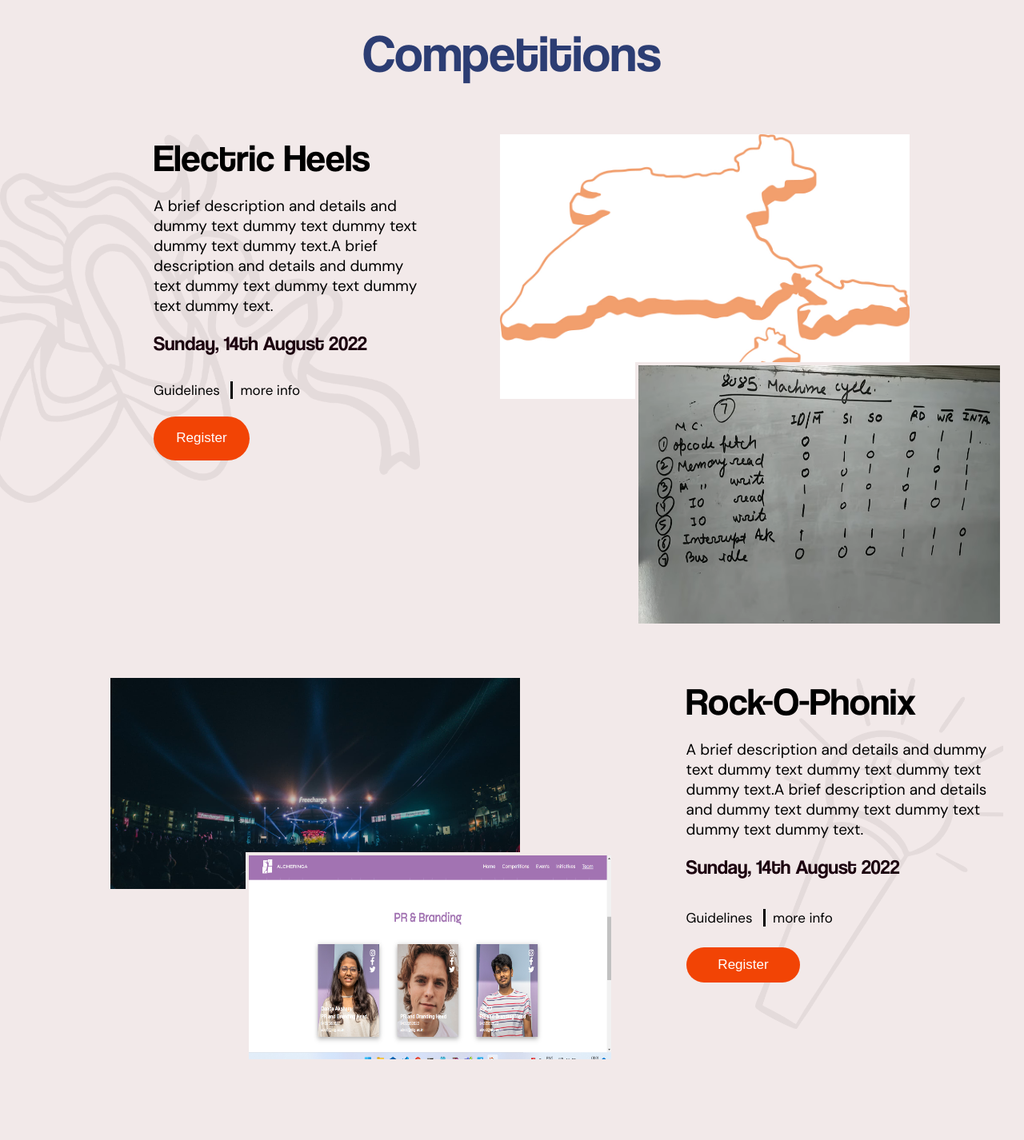
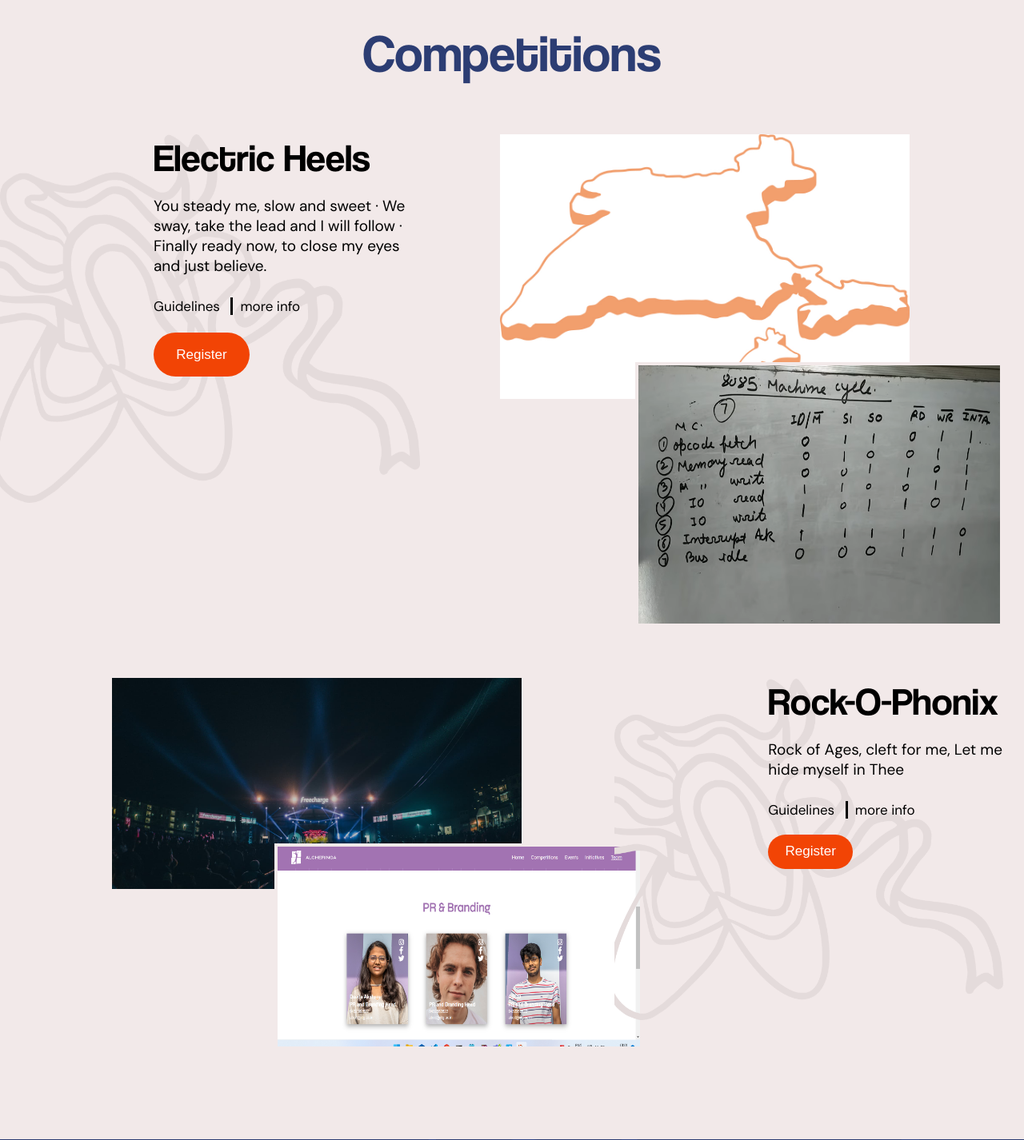
Before and after one commit to Alcheringa-Web-and-App-Operations/CE-Portal, a Django app: page /dashboard/1 in a window 1280 px wide; the page is wider, and only the part inside the window is pictured. Shown: the part 783-2209 px from the top of that part at 80% size. Run offline with Django 4.2, Linux system fonts and the light colour scheme; data comes from the database, SQL or seed files in the repository; both versions use the stored data as it was after the commit; some web fonts are replaced.

Commit message:
bg asset

```diff
--- a/city/models.py
+++ b/city/models.py
@@ -7,7 +7,6 @@ class City(models.Model):
     cityImage = models.ImageField(default='dcity.jpg',upload_to='city_pics')
     cityCompetitions = models.ManyToManyField('Competition')
     position=models.OneToOneField("Position",on_delete=models.CASCADE, null=True, blank = True)
-
     def __str__(self):
         return self.cityName
 
@@ -27,6 +26,7 @@ class Competition(models.Model):
     competitionDescription = models.TextField()
     competitionImage1 = models.ImageField(default='dcomp1.jpg',upload_to='competition_pics')
     competitionImage2 = models.ImageField(default='dcomp2.jpg',upload_to='competition_pics')
+    background_img=models.ImageField(default='dcity.jpg',upload_to='competition_background_images')
 
     def __str__(self):
         return self.competitionName
--- a/city/static/city/Styles/dashboard.css
+++ b/city/static/city/Styles/dashboard.css
@@ -310,14 +310,6 @@
     margin-bottom: 10%;
 }
 
-#dancetext {
-    font-size: x-large;
-    background-image: url('images/curved.png');
-    background-repeat: no-repeat;
-    background-size: contain;
-    padding-left: 15%;
-    margin-right: 7%;
-}
 
 .img2 {
     width: 36vw;
@@ -359,9 +351,18 @@
     border: none;
 }
 
-#singingtext {
+#lefttext {
     font-size: x-large;
-    background-image: url('../images/mic.png');
+    /* background-image: url('images/curved.png'); */
+    background-repeat: no-repeat;
+    background-size: contain;
+    padding-left: 15%;
+    margin-right: 7%;
+}
+
+#righttext {
+    font-size: x-large;
+    /* background-image: url('../images/mic.png'); */
     background-repeat: no-repeat;
     background-position: right;
     background-size: contain;
--- a/city/templates/city/dashboard.html
+++ b/city/templates/city/dashboard.html
@@ -84,14 +84,9 @@
             <h1 id="competition" class="coolvetica">Competitions</h1>
             {% for i,comp in range %} {% if i|divisibleby:"2" %}
         <div class="row">
-          <div id="dancetext">
+          <div id="lefttext" style="background-image:url('{{ comp.background_img.url }}')">
             <h1 class="coolvetica">{{comp.competitionName}}</h1>
-            <p class="comp-desc">
-              A brief description and details and dummy text dummy text dummy
-              text dummy text dummy text.A brief description and details and
-              dummy text dummy text dummy text dummy text dummy text.
-            </p>
-            <div class="date coolvetica">Sunday, 14th August 2022</div>
+            <p class="comp-desc">{{comp.competitionDescription}}</p>
             <div style="margin-top: 6%; margin-bottom: 6%">
               <span style="border-style: none solid none none; font-size: 17px"
                 >Guidelines &nbsp;
@@ -117,14 +112,9 @@
             />
             <img src="{{comp.competitionImage2.url}}" class="img2" />
           </div>
-          <div id="singingtext">
+          <div id="righttext" style="background-image:url('{{ comp.background_img.url }}')">
             <h1 class="coolvetica">{{comp.competitionName}}</h1>
-            <p class="comp-desc">
-              A brief description and details and dummy text dummy text dummy
-              text dummy text dummy text.A brief description and details and
-              dummy text dummy text dummy text dummy text dummy text.
-            </p>
-            <div class="date coolvetica">Sunday, 14th August 2022</div>
+            <p class="comp-desc">{{comp.competitionDescription}}</p>
             <div style="margin-top: 6%; margin-bottom: 6%">
               <span style="border-style: none solid none none; font-size: 17px"
                 >Guidelines &nbsp;
```
Also changed, not shown: city/migrations/0003_competition_background_img.py (added), db.sqlite3, media/competition_background_images/curved.png (added), media/competition_background_images/curved_7Oy4EAz.png (added), media/competition_background_images/curved_xKNixta.png (added).
